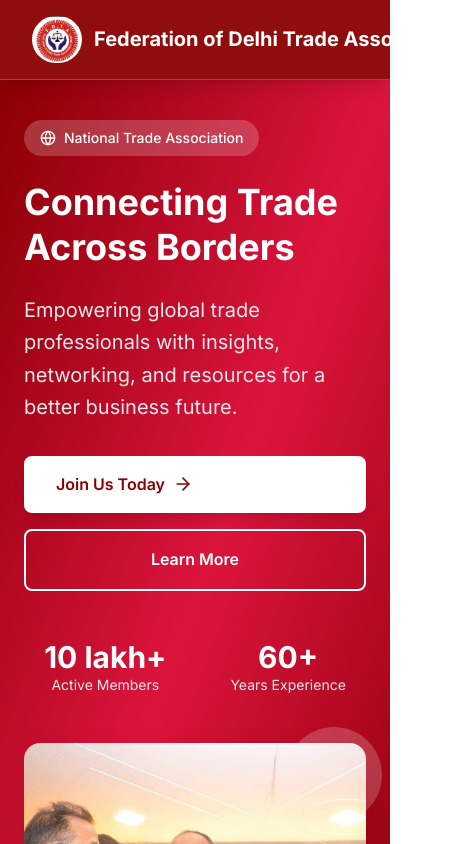
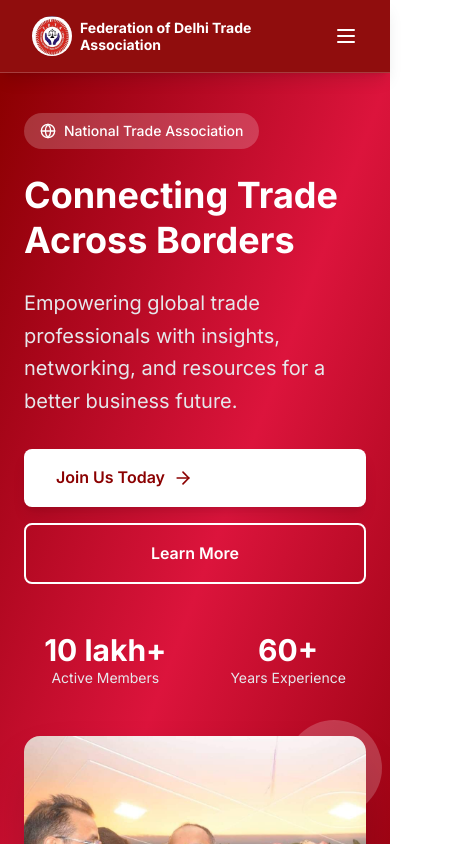
Before and after one commit to Jain-Akshat02/FDTA, a Next.js app: page / in a window 390 px wide. Shown: the top 844 px of the page, 459 px wide, since content can reach past the window. Built offline with nearby package versions, Linux system fonts and the light colour scheme.

Commit message:
mobile responsive

```diff
--- a/src/components/Footer.tsx
+++ b/src/components/Footer.tsx
@@ -10,7 +10,7 @@
         <div className="grid md:grid-cols-2 lg:grid-cols-4 gap-8 mb-12">
           {/* Company Info */}
           <div className="lg:col-span-2">
-            <Link href="/" className="text-3xl font-bold text-white mb-4 inline-block">
+            <Link href="/" className="text-2xl md:text-3xl font-bold text-white mb-4 inline-block">
               Federation of Delhi Trade Association (Regd. 1967)
             </Link>
             <p className="text-gray-300 mb-6 max-w-md">
--- a/src/components/Navbar.tsx
+++ b/src/components/Navbar.tsx
@@ -15,9 +15,9 @@
       transition={{ duration: 0.6 }}
       className="flex justify-between items-center px-8 py-4 bg-primary/95 backdrop-blur-lg border-b border-white/20 sticky top-0 z-50 shadow-lg"
     >
-      <Link href="/" className="flex items-center gap-3">
-        <Image src="/logo.png" alt="Logo" width={50} height={50} className="rounded-full"/>
-        <span className="text-xl font-bold text-white hover:text-gray-200 transition-colors whitespace-nowrap">
+      <Link href="/" className="flex items-center gap-2 md:gap-3">
+        <Image src="/logo.png" alt="Logo" width={50} height={50} className="rounded-full w-10 h-10 md:w-[50px] md:h-[50px] flex-shrink-0"/>
+        <span className="text-sm sm:text-base md:text-xl font-bold text-white hover:text-gray-200 transition-colors leading-tight">
           Federation of Delhi Trade Association
         </span>
       </Link>
```
